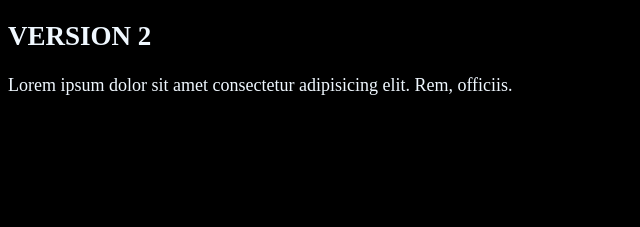
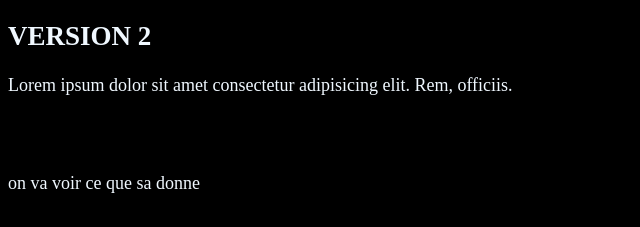
Before and after one commit to Uzun67/github-commit, a plain HTML site: page index.html in a window 1280 px wide. Shown: the part 69-296 px from the top of the page, without its empty margins (0-640 px from the left). Drawn offline with Linux system fonts and the light colour scheme.

Commit message:
on va voir ce que sa donne

```diff
--- a/index.html
+++ b/index.html
@@ -25,6 +25,8 @@
         </th>
     </table>
 
+    <p>on va voir ce que sa donne</p>
+
 </body>
 
 </html>
```
